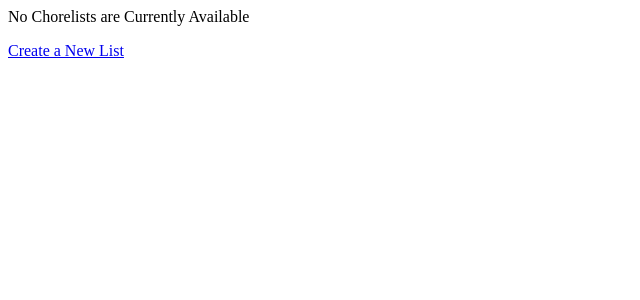
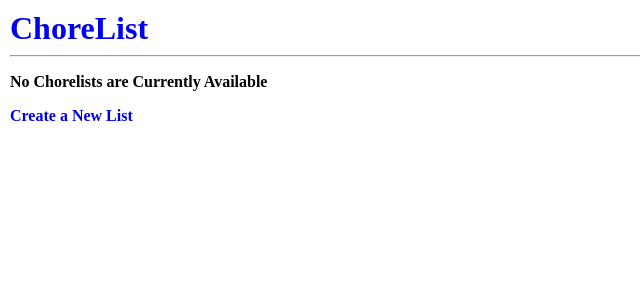
Before and after one commit to deepakmk1993/chorelist, a Django app: page / in a window 1280 px wide. Shown: the top 300 px of the page, without its empty margins (0-640 px from the left). Run offline with Django 3.2, Linux system fonts and the light colour scheme; data that the repository does not hold is empty.

Commit message:
updated views & urls and added templates

```diff
--- /dev/null
+++ b/chores/templates/base.html
@@ -0,0 +1,69 @@
+<!DOCTYPE html>
+<html>
+<head>
+  <title>{% block title %}My Chore List App{% endblock %}</title>
+  <meta http-equiv="refresh" content="10" />
+  <style type="text/css">
+    body{
+      margin: 0;
+      padding: 10px;
+      font-weight: 600;
+      font-family: 'Segoe UI Light';
+    }
+    ul{
+      padding-left: 10px;
+    }
+    ul li {
+      margin-bottom: 4px;
+      list-style-type: none;
+      border: 1px solid #ccc;
+    }
+    ul li a{
+      padding: 8px;
+      display: block;
+    }
+    ul li a:hover{
+      color: white;
+      background: orange;
+      text-decoration: none;
+    }
+    a{
+      text-decoration: none;
+    }
+    a:hover{
+      text-decoration: underline;
+    }
+    .brand{
+      font-size: 2em;
+    }
+    .brand:hover{
+      color: orange;
+      border-bottom: 2px solid orange;
+      text-decoration: none;
+    }
+    label{
+      display: inline-block;
+      min-width: 87px;
+    }
+    input{
+      padding: 7px 12px;
+      border: 1px solid #ccc;
+    }
+    input[type="submit"]{
+      color: white;
+      cursor: pointer;
+      background: red;
+      border-radius: 4px;
+      border: 1px solid orange;
+    }
+  </style>
+</head>
+<body>
+    <a href="{% url 'index' %}" class="brand">ChoreList</a>
+    <hr>
+    <div>
+        {% block primary %}
+        {% endblock %}
+    </div>
+</body>
+</html>
--- a/chores/templates/chores/index.html
+++ b/chores/templates/chores/index.html
@@ -1,3 +1,8 @@
+{% extends 'base.html' %}
+{% block title %}Welcome to ChoreList{% endblock %}
+
+{% block primary %}
+
 {% if chorelists %}
   <ul>
     {% for chorelist in chorelists%}
@@ -10,3 +15,5 @@
 {% endif %}
 
 <a href="/chores/newlist">Create a New List</a>
+
+{% endblock %}
```
Also changed, not shown: chores/templates/chores/choredetail.html (+7 -0 lines), chores/templates/chores/detail.html (+8 -0 lines), chores/templates/chores/newlist.html (+7 -0 lines).
